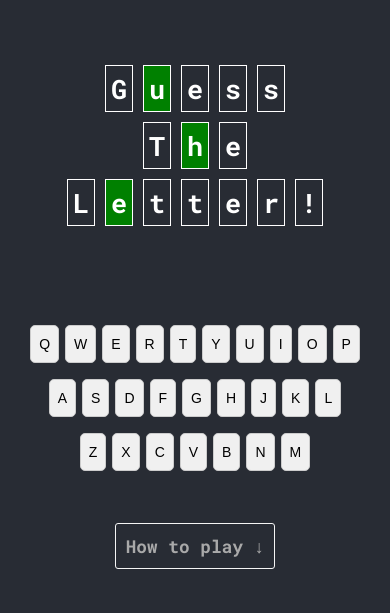
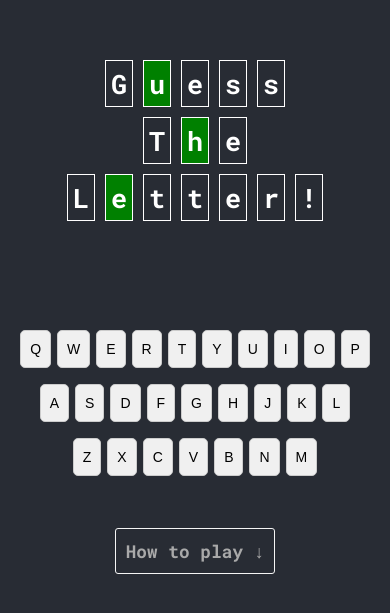
Before and after one commit to ryanjtc/letterle-clone, a React (Create React App) app: page / in a window 390 px wide. Shown: the part 107-720 px from the top of the page. Built offline with nearby package versions, Linux system fonts and the light colour scheme.

Commit message:
updated layout to support small screens

```diff
--- a/src/App.css
+++ b/src/App.css
@@ -23,14 +23,14 @@ body {
 
 .App-header h2 span {
   display: inline-block;
-  border: 1px solid white; /* Add a border around each letter */
-  padding: 5px; /* Add some padding for better appearance */
-  margin: 5px; /* Add some margin to separate the letters */
+  border: 1px solid white;
+  padding: 5px;
+  margin: 5px;
 }
 
 .App-header h2 .first-letter {
-  color: white; /* Change the text color of the first letter */
-  background-color: green; /* Change the background color of the first letter */
+  color: white;
+  background-color: green;
   padding: 5px;
 }
 
@@ -49,6 +49,7 @@ body {
 
 .keyboard-key {
   background-color: #f0f0f0;
+  color: black;
   border: 1px solid #ccc;
   border-radius: 5px;
   padding: 10px 15px;
@@ -76,6 +77,7 @@ body {
   display: flex;
   flex-wrap: wrap;
   justify-content: center;
+  padding: 5px;
 }
 
 .grid-item {
@@ -145,7 +147,7 @@ body {
 /* For mobile devices */
 @media only screen and (max-width: 432px) {
   .keyboard-key {
-    padding: 10px 8px;
+    padding: 10px 12px;
     font-size: 14px;
   }
 
@@ -154,3 +156,16 @@ body {
     min-width: 15px;
   }
 }
+
+/* For mobile devices */
+@media only screen and (max-width: 417px) {
+  .keyboard-key {
+    padding: 10px 9px;
+    font-size: 14px;
+  }
+
+  .grid-item {
+    padding: 8px;
+    min-width: 15px;
+  }
+}
```
